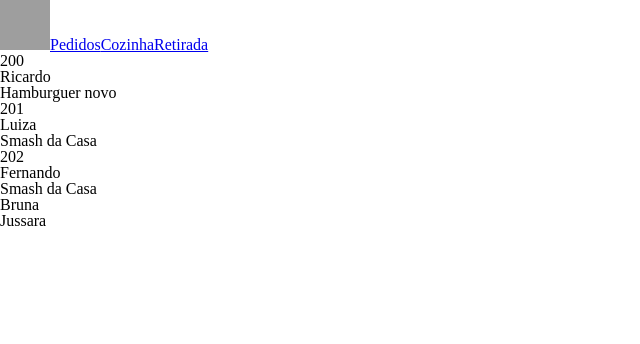
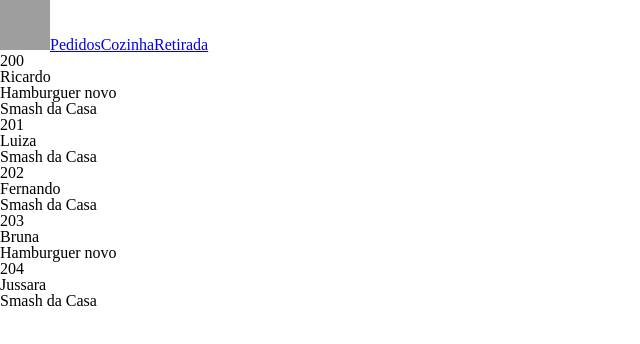
Before and after one commit to edmcorrea/Fast-Food-DevioBR, a React (Vite) app in the folder frontend/: page /kitchen in a window 1280 px wide. Shown: the top 344 px of the page, without its empty margins (0-640 px from the left). Built offline with nearby package versions, Linux system fonts and the light colour scheme; grey boxes are pictures that could not be loaded.

Commit message:
refactor: Frontend - created CustomerDetails component

```diff
--- a/frontend/src/app/components/CompletedOrders/index.jsx
+++ b/frontend/src/app/components/CompletedOrders/index.jsx
@@ -1,25 +1,21 @@
-import { useEffect, useState } from 'react';
-import { customerMock } from '../../services/customers.mock';
-
+import { PropTypes } from "prop-types";
+import CustomerDetails from '../CustomerDetails';
 // import 't Orders.css'
 
-function CompletedOrders() {
-  const [filterCustomers, setFilterCustomers] = useState([]);
-
-  useEffect(()=> {
-    const filteredByStatus = customerMock.filter((customer) => (customer.status === "Completed"))
-    setFilterCustomers(filteredByStatus);
-  }, []);
+function CompletedOrders({router}) {
 
   return (
     <>
-      {filterCustomers.map((customer) => (
-        <div key={customer.id}>
-          <p>{customer.customerName}</p>
-        </div>
-      ))}
+      < CustomerDetails
+        router={router}
+        statusOrder = "Completed"
+      />
     </>
   )
 }
 
 export default CompletedOrders
+
+CompletedOrders.propTypes = {
+  router: PropTypes.string,
+};
--- /dev/null
+++ b/frontend/src/app/components/CustomerDetails/index.jsx
@@ -0,0 +1,49 @@
+import { useEffect, useState } from 'react';
+import { customerMock } from '../../services/customers.mock';
+import { PropTypes } from "prop-types";
+import { productsMock } from '../../services/products.mock';
+// import 't Orders.css'
+
+function CustomerDetails({statusOrder, router}) {
+  const [filterCustomers, setFilterCustomers] = useState([]);
+
+  useEffect(()=> {
+    const filteredByStatus = customerMock.filter((customer) => (customer.status === statusOrder))
+    setFilterCustomers(filteredByStatus);
+  }, [])
+
+
+
+  return (
+    <>
+      {filterCustomers.map((customer) => (
+        <div key={customer.id}>
+          {router === "kitchen" && (
+            <div>
+              <p>{customer.id}</p>
+            </div>
+          )}
+          <p>{customer.customerName}</p>
+          {router === "kitchen" && (
+            <div>{customer.productId
+              .map((id) => ( productsMock
+                .filter((product) => product.id === id)
+                .map((prodFiltered, idx) => (
+                  <p key={idx}>{prodFiltered.name}</p>
+                ))
+              ))}
+            </div>
+          )}
+        </div>
+      ))}
+    </>
+  )
+}
+
+
+export default CustomerDetails
+
+CustomerDetails.propTypes = {
+  router: PropTypes.string,
+  statusOrder: PropTypes.string,
+};
--- a/frontend/src/app/components/PreparingOrders/index.jsx
+++ b/frontend/src/app/components/PreparingOrders/index.jsx
@@ -1,41 +1,15 @@
-import { useEffect, useState } from 'react';
-import { customerMock } from '../../services/customers.mock';
 import { PropTypes } from "prop-types";
-import { productsMock } from '../../services/products.mock';
+import CustomerDetails from '../CustomerDetails';
 // import 't Orders.css'
 
 function PreparingOrders({router}) {
-  const [filterCustomers, setFilterCustomers] = useState([]);
-
-  useEffect(()=> {
-    const filteredByStatus = customerMock.filter((customer) => (customer.status === "Preparing"))
-    setFilterCustomers(filteredByStatus);
-  }, [])
-
-
 
   return (
     <>
-      {filterCustomers.map((customer) => (
-        <div key={customer.id}>
-          {router === "kitchen" && (
-            <div>
-              <p>{customer.id}</p>
-            </div>
-          )}
-          <p>{customer.customerName}</p>
-          {router === "kitchen" && (
-            <div>{customer.productId
-              .map((id) => ( productsMock
-                .filter((product) => product.id === id)
-                .map((prodFiltered, idx) => (
-                  <p key={idx}>{prodFiltered.name}</p>
-                ))
-              ))}
-            </div>
-          )}
-        </div>
-      ))}
+      < CustomerDetails
+        router={router}
+        statusOrder = "Preparing"
+      />
     </>
   )
 }
--- a/frontend/src/app/services/customers.mock.jsx
+++ b/frontend/src/app/services/customers.mock.jsx
@@ -2,7 +2,7 @@ export const customerMock = [
   {
     id: 200,
     customerName: "Ricardo",
-    productId: [1],
+    productId: [1, 3],
     observation: "",
     status: "Preparing"
   },
```
